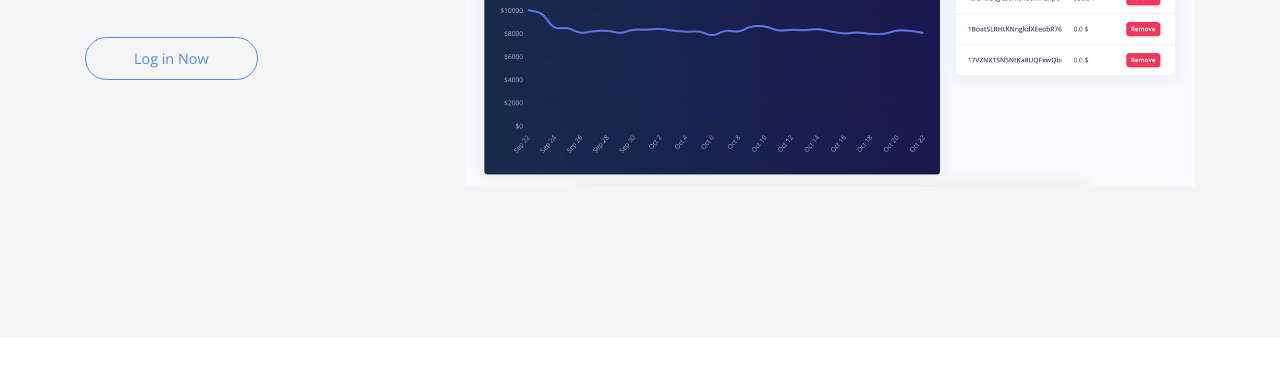
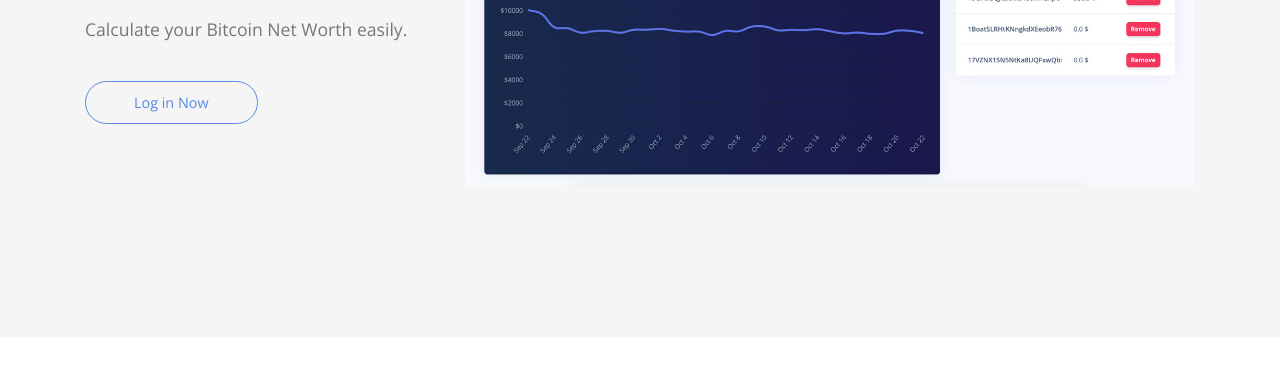
Before and after one commit to Pierre-Gilles/bitcoin-portfolio-manager, a website: page website/index.html in a window 1280 px wide. Shown: the part 427-800 px from the top of the page. Drawn offline with nearby package versions, Linux system fonts and the light colour scheme.

Commit message:
Add tagline

```diff
--- a/website/index.html
+++ b/website/index.html
@@ -65,6 +65,7 @@
         <div class="col-lg-4 text order-2 order-lg-1">
           <h1>Bitcoin Portfolio</h1>
           <p class="hero-text">A decentralized Bitcoin portfolio manager which helps you monitor your investments.</p>
+          <p class="hero-text">Calculate your Bitcoin Net Worth easily.</p>
           <div class="CTA"><a href="https://app.bitcoinportfolio.me" class="btn btn-outline-primary">Log in Now</a>
           </div>
         </div>
```
